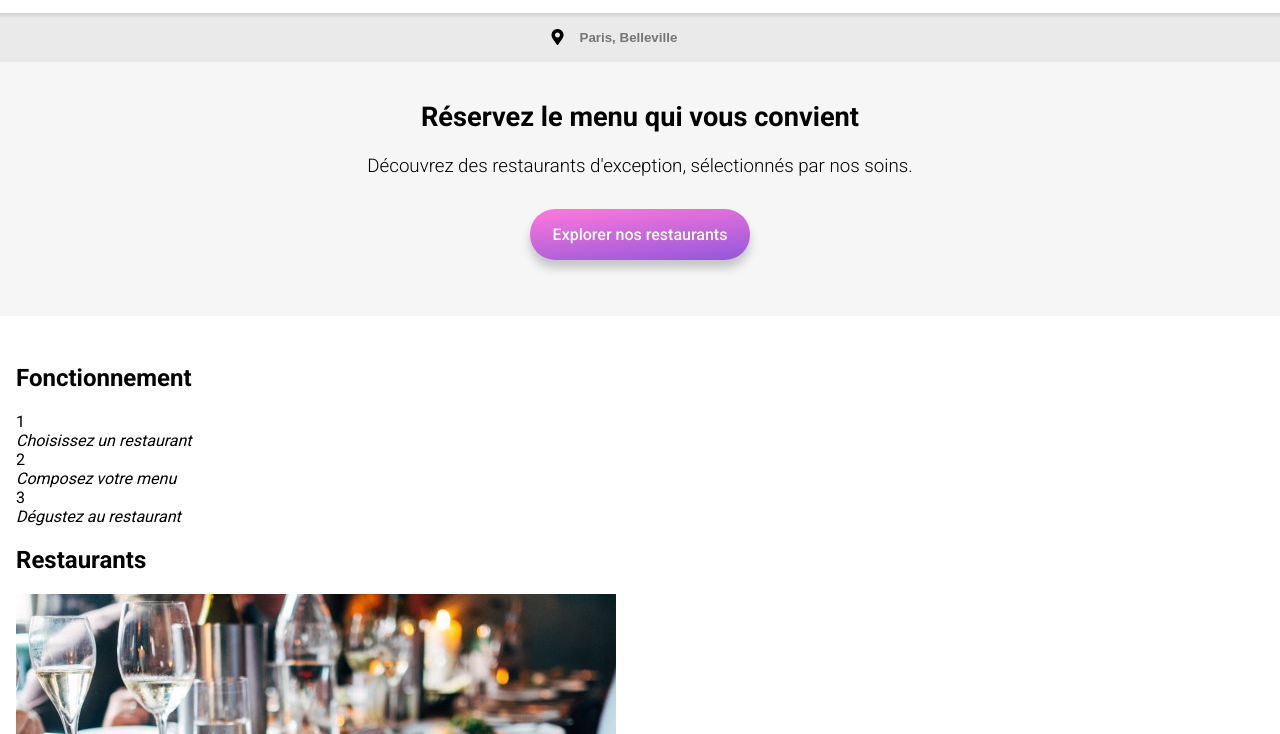
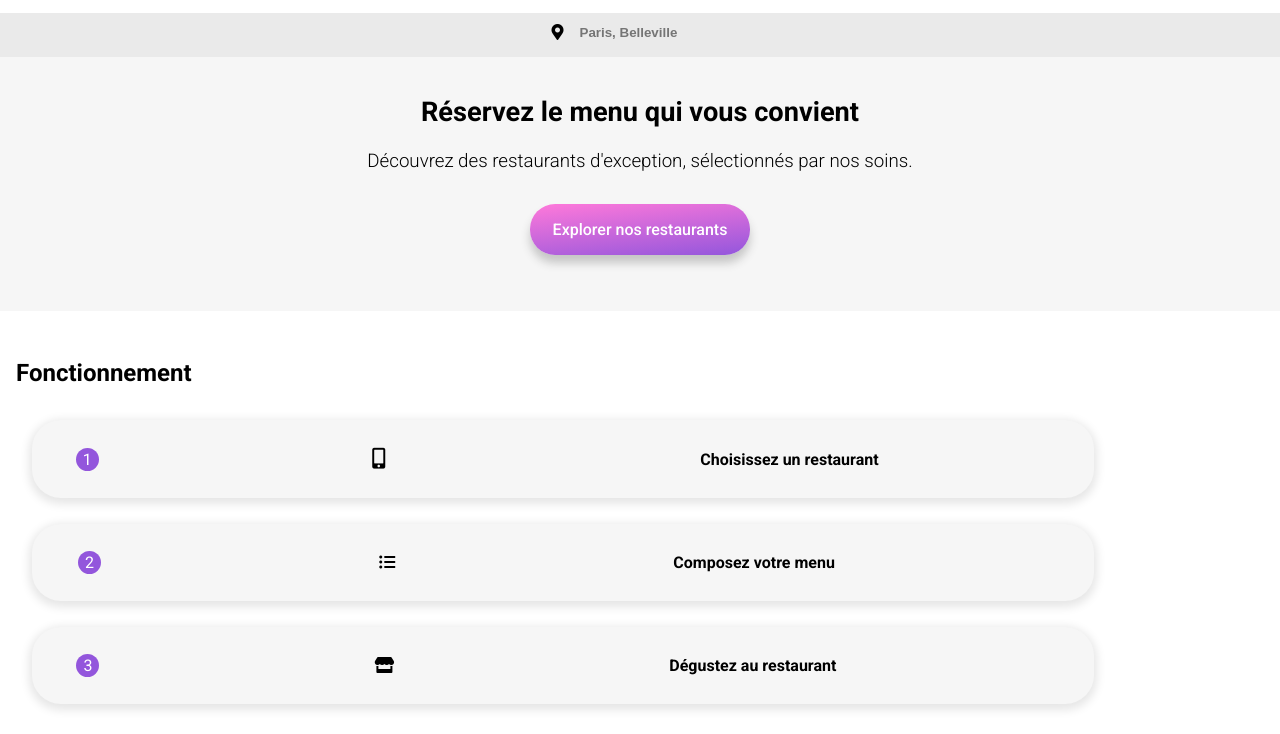
Before and after one commit to cmswa/CedricMICHEL_3_10102021, a website: page index.html in a window 1280 px wide. Shown: the part 49-783 px from the top of the page. Drawn offline with Linux system fonts and the light colour scheme; a web font is replaced by a local one.

Commit message:
maj + css article (Fonctionnement)

```diff
--- a/index.html
+++ b/index.html
@@ -48,20 +48,26 @@
             <h2>Fonctionnement</h2>
 
             <ul class="use">
-                <li>
-                    <div class="use__number">1</div>
-                    <div class="use__icon--mobile"></div>
-                    <em>Choisissez un restaurant</em>
+                <li class="use--background">
+                    <div class="use__li">
+                        <div class="use__number">1</div>
+                        <div class="use__icon--mobile"><i class="fas fa-mobile-alt"></i></div>
+                        <em class="use__em--move">Choisissez un restaurant</em>
+                    </div>
                 </li>
-                <li>
-                    <div class="use__number">2</div>
-                    <div class="use__icon--list"></div>
-                    <em>Composez votre menu</em>
+                <li class="use--background">
+                    <div class="use__li">
+                        <div class="use__number">2</div>
+                        <div class="use__icon--list"><i class="fas fa-list-ul"></i></div>
+                        <em>Composez votre menu</em>
+                    </div>
                 </li>
-                <li>
-                    <div class="use__number">3</div>
-                    <div class="use__icon--store"></div>
-                    <em>Dégustez au restaurant</em>
+                <li class="use--background">
+                    <div class="use__li">
+                        <div class="use__number">3</div>
+                        <div class="use__icon--store"><i class="fas fa-store"></i></div>
+                        <em>Dégustez au restaurant</em>
+                    </div>
                 </li>
             </ul>
 
@@ -85,7 +91,7 @@
                             <div class="restaurant__text--bold">La palette du goût</div>
                             <div class="restaurant__text--light">Ménilmontant</div>
                         </div>
-                        <div class="btn btn-restaurant__heart"></div>
+                        <div class="btn btn-restaurant__heart"><i class="far fa-heart"></i></div>
                     </div>
                 </a>
             </li>
@@ -101,7 +107,7 @@
                             <div class="restaurant__text--bold">La note enchantée</div>
                             <div class="restaurant__text--light">Charonne</div>
                         </div>
-                        <div class="btn btn-restaurant__heart"></div>
+                        <div class="btn btn-restaurant__heart"><i class="far fa-heart"></i></div>
                     </div>
                 </a>
             </li>
@@ -116,7 +122,7 @@
                             <div class="restaurant__text--bold">À la française</div>
                             <div class="restaurant__text--light">Cité Rouge</div>
                         </div>
-                        <div class="btn btn-restaurant__heart"></div>
+                        <div class="btn btn-restaurant__heart"><i class="far fa-heart"></i></div>
                     </div>
                 </a>
             </li>
@@ -131,7 +137,7 @@
                             <div class="restaurant__text--bold">Le délice des sens</div>
                             <div class="restaurant__text--light">Folie-Méricourt</div>
                         </div>
-                        <div class="btn btn-restaurant__heart"></div>
+                        <div class="btn btn-restaurant__heart"><i class="far fa-heart"></i></div>
                     </div>
                 </a>
             </li>
@@ -143,11 +149,11 @@
         <h3>ohmyfood</h3>
         <ul class="about">
             <li>
-                <div class="about__icon--ustensils"></div>
+                <div class="about__icon--ustensils"><i class="fas fa-utensils"></i></div>
                 <a href="">Proposer un restaurant</a>
             </li>
             <li>
-                <div class="about__icon--hands"></div>
+                <div class="about__icon--hands"><i class="fas fa-hands-helping"></i></div>
                 <a href="">Devenir partenaire</a>
             </li>
             <li>
--- a/sass/Components/_buttons.scss
+++ b/sass/Components/_buttons.scss
@@ -1,20 +1,21 @@
-.btn__big {
-  @include btn-background;
+.btn {
+  transition: all 300ms;
+  &__big {
+    background: linear-gradient(174deg, $colorSecondary 0%, $colorPrimary 100%);
+    @include shadows;
     border-radius: 25px;
     color: white;
     font-weight: 500;
   }
 
-.btn__big--acceuil {
+  &__big--acceuil {
     padding: 1rem 1.4rem;
   }
 
-.btn__big--menu {
+  &__big--menu {
     padding: 1rem 3.5rem;
   }
 
-.btn {
-  transition: all 300ms;
   &:hover,
   &:focus {
     filter: brightness(120%);
--- a/sass/Layout/_form.scss
+++ b/sass/Layout/_form.scss
@@ -9,10 +9,9 @@ form {
     background-color: $colorForm;
     padding-left: 1rem;
     font-weight: 600;
+    &--border-top-shadow {
+      background: linear-gradient(180deg, #cfcfcf 0%, $colorForm 100%);
+      height: 5px;
+    }
   }
 }
-
-.zn_saisie--border-top-shadow {
-  background: linear-gradient(180deg, #cfcfcf 0%, $colorForm 100%);
-  height: 5px;
-}
--- a/sass/Layout/_header.scss
+++ b/sass/Layout/_header.scss
@@ -4,7 +4,7 @@
     margin-top: 1rem;
     margin-bottom: 0.5rem;
   }
-  .header__logo {
+  &__logo {
     max-width: 160px;
     // width: 160px;
   }
--- a/sass/Pages/_home.scss
+++ b/sass/Pages/_home.scss
@@ -30,3 +30,49 @@ section h2 {
   font-size: 1.5rem;
   padding-left: 1rem;
 }
+
+.use {
+  height: 310px;
+  display: flex;
+  flex-direction: column;
+  justify-content: space-around;
+  max-width: 83%;
+  margin-left: 1rem;
+  &--background {
+    padding: 1.7rem;
+    padding-left: 0;
+    background-color: $colorFourth;
+    border-radius: 1.8rem;
+    @include shadows(
+      $offset-y: 3px,
+      $spread-radius: 3px,
+      $colour: lighten(#c5c5c5, 13)
+    );
+    // 0px 3px 10px 3px
+  }
+  &__li {
+    display: flex;
+    flex-wrap: wrap;
+    justify-content: space-around;
+    align-items: center;
+    position: relative;
+    right: 9%;
+  }
+  &__number {
+    background-color: $colorPrimary;
+    padding: 2px 7px;
+    border-radius: 25px;
+    color: white;
+  }
+  &__icon--mobile {
+    font-size: 1.3rem;
+  }
+  em {
+    font-weight: 600;
+    font-style: normal;
+  }
+  &__em--move {
+    position: relative;
+    left: 4%;
+  }
+}
--- a/sass/Utils/_mixins.scss
+++ b/sass/Utils/_mixins.scss
@@ -1,4 +1,3 @@
-@mixin btn-background {
-  background: linear-gradient(174deg, $colorSecondary 0%, $colorPrimary 100%);
-  box-shadow: 0px 8px 10px #c5c5c5;
+@mixin shadows($offset-y: 8px, $spread-radius: 0, $colour: #c5c5c5) {
+  box-shadow: 0px $offset-y 10px $spread-radius $colour;
 }
```
Also changed, not shown: sass/Utils/_variables.scss (line endings or trailing spaces), sass/style.css, 1 other file. Lines whose indentation alone changed are shown as unchanged.
